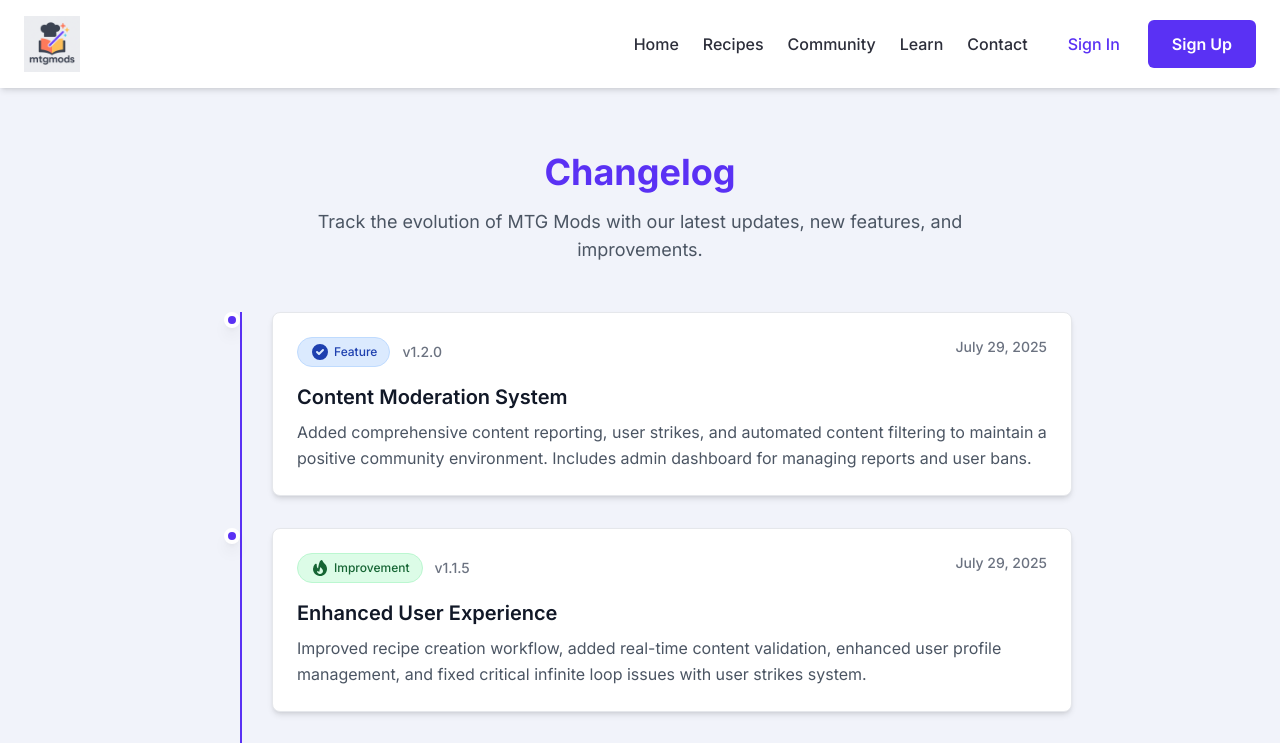
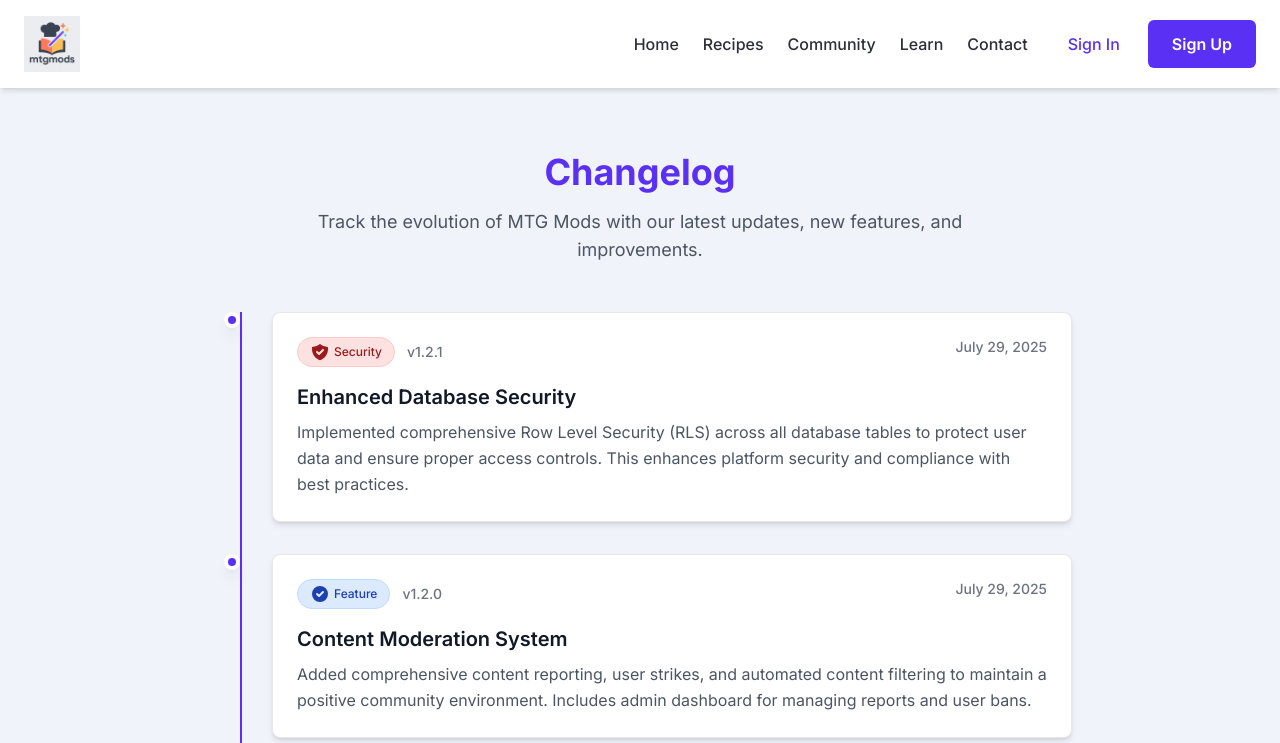
Before and after one commit to natewizz/mtg-mods, a Next.js app: page /changelog in a window 1280 px wide. Shown: the top 743 px of the page. Built offline with nearby package versions, Linux system fonts and the light colour scheme; no server answers.

Commit message:
Add RLS security enhancement to public changelog timeline

```diff
--- a/src/app/changelog/page.tsx
+++ b/src/app/changelog/page.tsx
@@ -14,6 +14,13 @@ interface ChangelogEntry {
 }
 
 const changelogData: ChangelogEntry[] = [
+  {
+    date: '2025-07-29',
+    version: 'v1.2.1',
+    title: 'Enhanced Database Security',
+    description: 'Implemented comprehensive Row Level Security (RLS) across all database tables to protect user data and ensure proper access controls. This enhances platform security and compliance with best practices.',
+    type: 'security'
+  },
   {
     date: '2025-07-29',
     version: 'v1.2.0',
```
Also changed, not shown: 1 other file (tests, documents, lock files or other folders).
